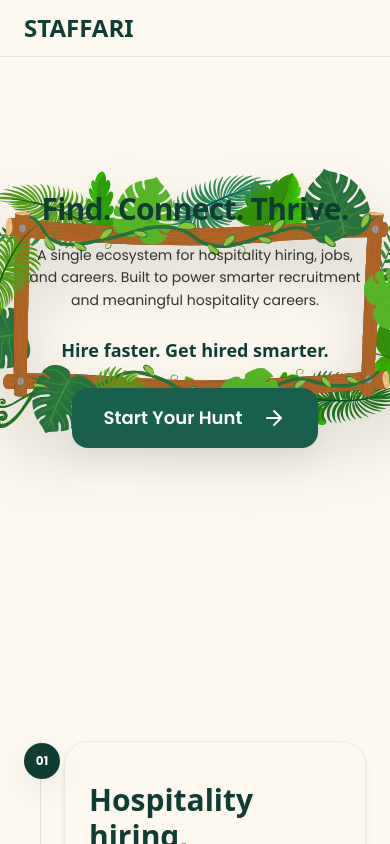
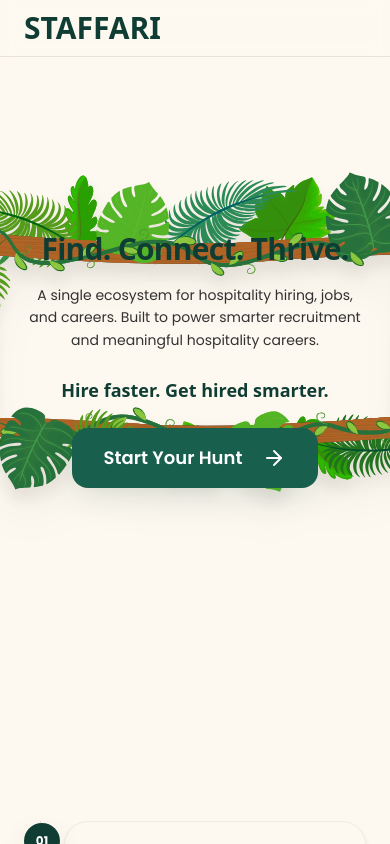
Before and after one commit to HHS-2025-RSK/Staffari, a React (Vite) app: page / in a window 390 px wide. Shown: the top 844 px of the page. Built offline with nearby package versions, Linux system fonts and the light colour scheme.

Commit message:
feat: update Navbar and HeroSection styles for improved layout and responsiveness

```diff
--- a/src/components/Navbar.jsx
+++ b/src/components/Navbar.jsx
@@ -32,7 +32,7 @@
       <Container className="flex h-14 items-center justify-between">
         <a
           href="#home"
-          className="font-display text-2xl font-bold text-deepJungleGreen"
+          className="font-display text-3xl font-bold text-deepJungleGreen"
         >
           STAFFARI
         </a>
--- a/src/components/sections/HeroSection.jsx
+++ b/src/components/sections/HeroSection.jsx
@@ -29,12 +29,12 @@
         min-h-[100vh] lg:min-h-[100vh]
         flex items-center justify-center
         py-40 md:py-40 lg:py-80
-        -mt-40
+        -mt-20
       "
     >
       {/* Large Jungle Frame – full visibility, dominant size */}
       {/* Large Jungle Frame – zooms evenly from center */}
-      <div className="absolute inset-x-0 top-[4%] bottom-[8%] z-0 pointer-events-none flex items-center justify-center">
+      <div className="absolute inset-x-0 top-[4%] bottom-[20%] z-0 pointer-events-none flex items-center justify-center">
         <img
           src="/images/herosection/heroborder.svg"
           alt="Jungle adventure frame"
@@ -42,9 +42,9 @@
       max-w-none max-h-none
       w-auto h-auto
       object-contain
-      transform scale-[1.25] sm:scale-[1.15] lg:scale-[1.1]
+      transform scale-[1.5] sm:scale-[1.4] lg:scale-[1.3]
       origin-center
-      drop-shadow-2xl
+      drop-shadow-xl
     "
         />
       </div>
@@ -56,7 +56,7 @@
       <div className="relative z-10 w-full max-w-5xl px-6 sm:px-10 md:px-12 lg:px-16">
         <div className="grid grid-cols-1 lg:grid-cols-2 gap-10 lg:gap-16 items-center">
           {/* Left: Text – centered on mobile, left-aligned on desktop */}
-          <div className="text-center lg:text-left space-y-4 lg:space-y-6 max-w-2xl mx-auto lg:mx-0">
+          <div className="text-center lg:text-left space-y-4 lg:space-y-6 max-w-2xl mx-auto lg:mx-0 -mt-20">
             <h1 className="font-display text-3xl sm:text-4xl md:text-5xl lg:text-6xl font-bold tracking-tight text-deepJungleGreen leading-tight">
               Find. Connect.
               <br className="hidden sm:block" /> Thrive.
@@ -84,7 +84,7 @@
           </div>
 
           {/* Right: FlippingCard or illustration – hidden on mobile or small screens */}
-          <div className="hidden lg:flex justify-center lg:justify-end">
+          <div className="hidden lg:flex justify-center lg:justify-end -mt-20">
             <div className="w-full max-w-md lg:max-w-lg xl:max-w-xl transform scale-105 lg:scale-110">
               <FlippingCard />
               {/* If you want to replace with static jungle scene later:
```
